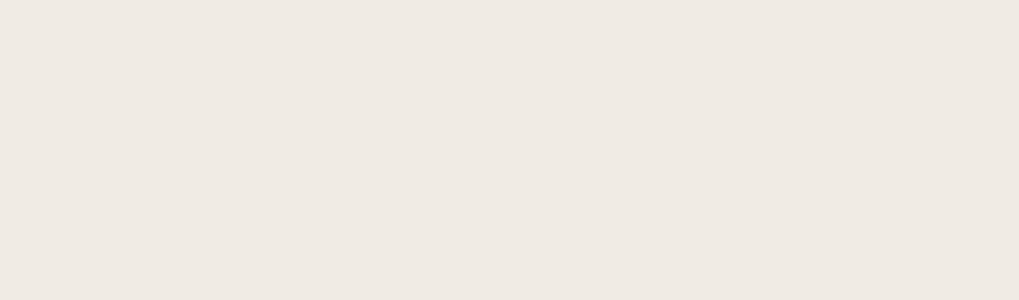
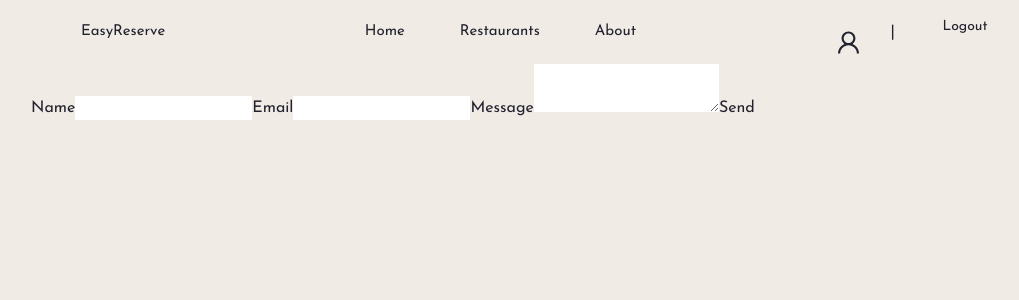
Before and after one commit to awakha/EasyReserve, a React (Vite) app in the folder client/: page /about in a window 1280 px wide. Before the commit this address had no page. Shown: the top 300 px of the page, without its empty margins (97-1116 px from the left). Built offline with nearby package versions, Linux system fonts and the light colour scheme.

Commit message:
aboutPage

```diff
--- a/client/package.json
+++ b/client/package.json
@@ -11,6 +11,7 @@
   },
   "dependencies": {
     "@ant-design/icons": "^5.2.6",
+    "@emailjs/browser": "^3.12.1",
     "@pbe/react-yandex-maps": "^1.2.5",
     "@reduxjs/toolkit": "^2.0.1",
     "antd": "^5.12.8",
--- a/client/src/App.tsx
+++ b/client/src/App.tsx
@@ -4,6 +4,7 @@ import ListRestaurantsPage from './components/pages/restaurantMapPage/listRestau
 import { Homepage } from './components/pages/Homepage/Homepage';
 import AdminPage from './components/pages/admin/AdminPage';
 import { RestPage } from './components/pages/RestPage/RestPage';
+import AboutPage from './components/pages/AboutPage/AboutPage';
 
 function App() {
   return (
@@ -13,6 +14,7 @@ function App() {
         <Route path="/" element={<Homepage />}></Route>
         <Route path="/admin" element={<AdminPage />}></Route>
         <Route path="/restaurants/:id" element={<RestPage />}></Route>
+        <Route path="/about" element={<AboutPage />}></Route>
       </Routes>
     </>
   );
--- /dev/null
+++ b/client/src/components/FormComponent/FormComponent.tsx
@@ -0,0 +1,29 @@
+import React, { useRef } from 'react';
+import emailjs from '@emailjs/browser';
+
+export const FormComponent = () => {
+  const form = useRef();
+
+  const sendEmail = (e) => {
+    e.preventDefault();
+
+    emailjs.sendForm('service_gvkblak', 'template_hdn2izp', form.current, '6mATXsPnieIECtTTa')
+      .then((result) => {
+          console.log(result.text);
+      }, (error) => {
+          console.log(error.text);
+      });
+  };
+
+  return (
+    <form ref={form} onSubmit={sendEmail}>
+      <label>Name</label>
+      <input type="text" name="user_name" />
+      <label>Email</label>
+      <input type="email" name="user_email" />
+      <label>Message</label>
+      <textarea name="message" />
+      <input type="submit" value="Send" />
+    </form>
+  );
+};
--- a/client/src/components/SearchBar/SearchBar.tsx
+++ b/client/src/components/SearchBar/SearchBar.tsx
@@ -61,7 +61,7 @@ const SearchBar: React.FC = ({ setRestaurant }) => {
     <Select
       mode="multiple"
       placeholder="select one country"
-      defaultValue={["china"]}
+      defaultValue={["Russia"]}
       onChange={handleChange}
       optionLabelProp="label"
       options={options}
--- a/client/src/components/mapComponent/MapComponent.tsx
+++ b/client/src/components/mapComponent/MapComponent.tsx
@@ -6,11 +6,24 @@ import axios from "axios";
 export default function Maps() {
   const defaultState = {
     center: [55.751574, 37.573856],
-    zoom: 5,
+    zoom: 13,
   };
 
   const placemarks = [
-    { id: 1, address: "Тверская 6" },
+    { id: 1, address: "Московская, 2" },
+    { id: 2, address: "Новинский бульв., 8/2"},
+    { id: 3, address: "Денежный пер., д. 20" },
+    { id: 4, address: "Кропоткинский пер., 7 Метро Парк Культуры" },
+    { id: 5, address: "Тверская ул., 3" },
+    { id: 6, address: "Певческий переулок 6" },
+    { id: 7, address: "ул. Неглинная, 4" },
+    { id: 8, address: "Тверская ул., 3 " },
+    { id: 9, address: "Страстной бульвар, 8А" },
+    { id: 10, address: "Большой Козловский переулок, 3/2" },
+    { id: 11, address: "Смоленская площадь, 3" },
+    { id: 12, address: "Трехпрудный пер., д. 10/2" },
+    { id: 13, address: "Большая Спасская ул., 15 стр.4" },
+    { id: 14, address: "Цветной бульвар, 2" }
   ];
 
   const [coordinates, setCoordinates] = useState([]);
--- /dev/null
+++ b/client/src/components/pages/AboutPage/AboutPage.tsx
@@ -0,0 +1,16 @@
+import React from "react";
+import style from "./AboutPage.module.css";
+import { CustomLayout } from "../../Layout/CustomLayout";
+import { FormComponent } from "../../FormComponent/FormComponent";
+
+
+const AboutPage: React.FC = () => {
+
+  return (
+    <CustomLayout>
+        <FormComponent/>
+    </CustomLayout>
+  );
+};
+
+export default AboutPage;
```
Also changed, not shown: client/src/components/pages/AboutPage/AboutPage.module.css (added), 2 other files (tests, documents, lock files or other folders).
